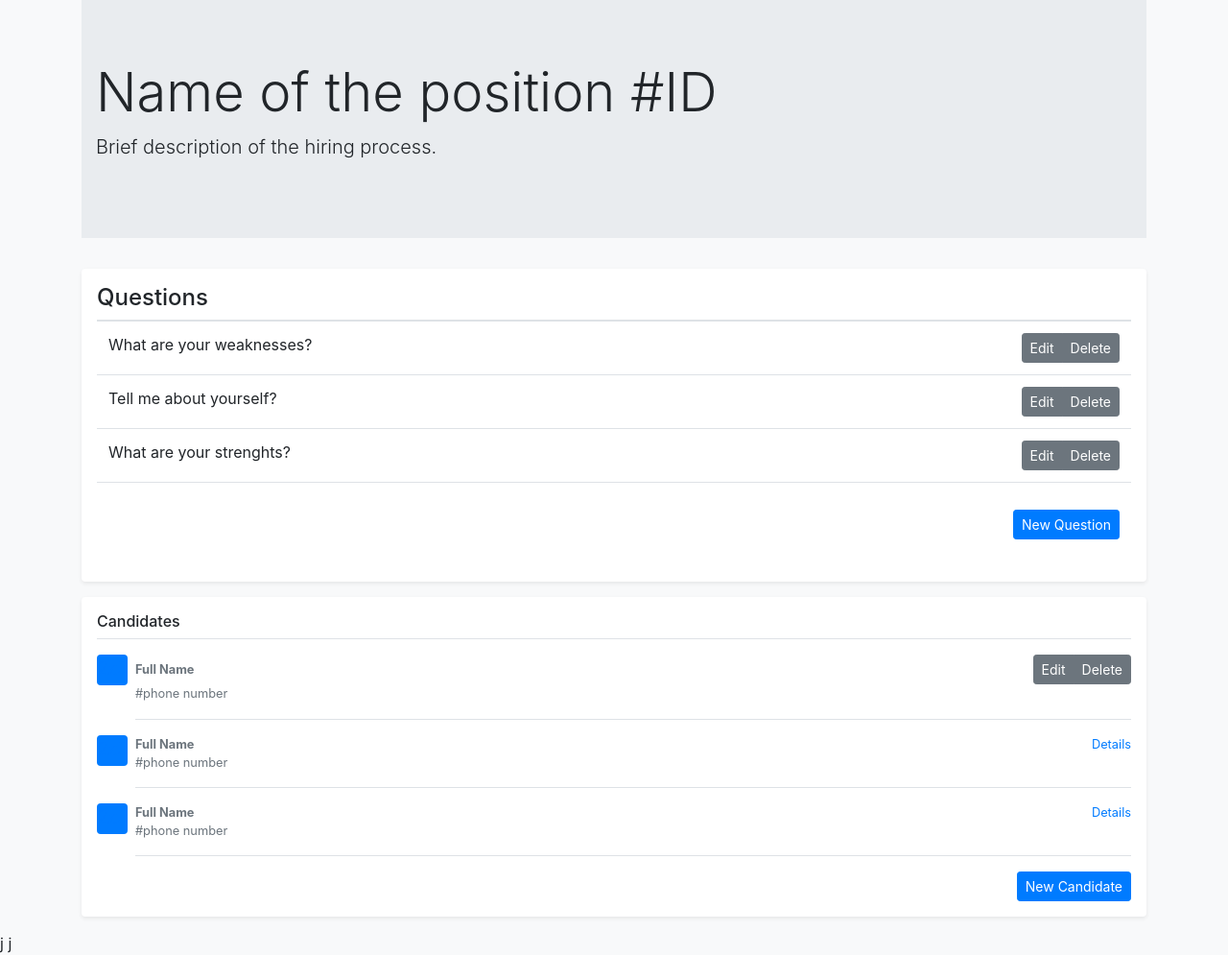
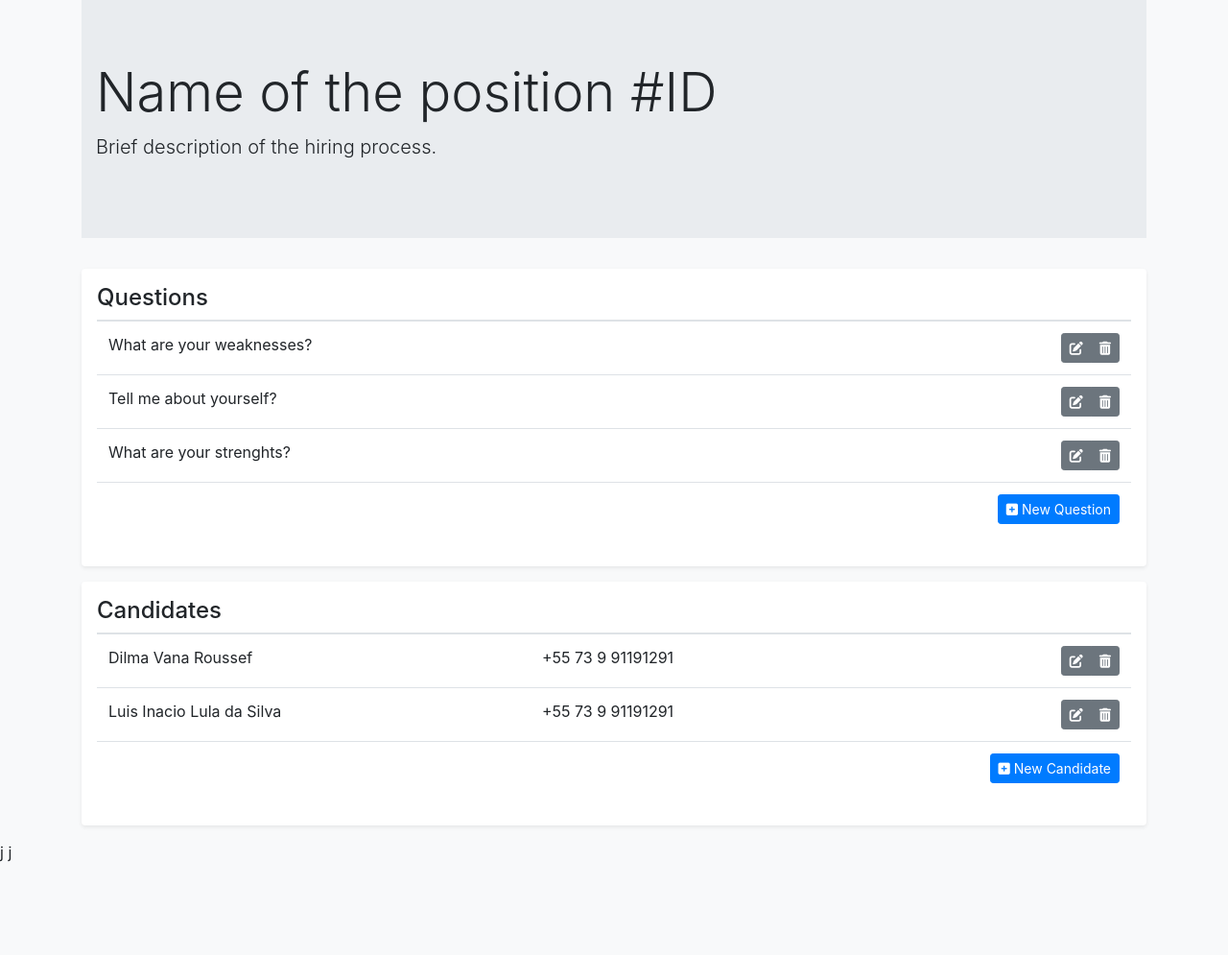
Before and after one commit to gcgbarbosa/hackaz, a PHP site: page /manage_process.php in a window 1280 px wide. Shown: the part 108-1103 px from the top of the page at 96% size. After the commit the page ends 1006 px from the top, so only its background shows below. Run offline with PHP 8.4, Linux system fonts and the light colour scheme; some libraries are stand-ins or nearby versions.

Commit message:
added the final ish version of the front end

```diff
--- a/manage_process.php
+++ b/manage_process.php
@@ -67,7 +67,7 @@
       </div>
       <!-- END JUMBOTRON -->
 
-      <div class="p-3 bg-white rounded shadow-sm">
+      <div class="my-3 p-3 bg-white rounded shadow-sm">
         <h4 class="border-bottom border-gray pb-2 mb-0">Questions</h6>
         <table class="table">
           <tbody>
@@ -75,8 +75,8 @@
               <td class="w-75">What are your weaknesses?</td>
               <td class="w-25">
                 <div class="btn-group float-right" role="group" aria-label="actions">
-                  <button type="button" class="btn btn-secondary btn-sm">Edit</button>
-                  <button type="button" class="btn btn-secondary btn-sm">Delete</button>
+                  <button type="button" class="btn btn-secondary btn-sm"><i class="fas fa-edit"></i></button>
+                  <button type="button" class="btn btn-secondary btn-sm"><i class="fas fa-trash-alt"></i></button>
                 </div>
               </td>
               </td>
@@ -85,8 +85,8 @@
               <td class="w-75">Tell me about yourself?</td>
               <td class="w-25">
                 <div class="btn-group float-right" role="group" aria-label="actions">
-                  <button type="button" class="btn btn-secondary btn-sm">Edit</button>
-                  <button type="button" class="btn btn-secondary btn-sm">Delete</button>
+                  <button type="button" class="btn btn-secondary btn-sm"><i class="fas fa-edit"></i></button>
+                  <button type="button" class="btn btn-secondary btn-sm"><i class="fas fa-trash-alt"></i></button>
                 </div>
               </td>
               </td>
@@ -95,8 +95,8 @@
               <td class="w-75">What are your strenghts?</td>
               <td class="w-25">
                 <div class="btn-group float-right" role="group" aria-label="actions">
-                  <button type="button" class="btn btn-secondary btn-sm">Edit</button>
-                  <button type="button" class="btn btn-secondary btn-sm">Delete</button>
+                  <button type="button" class="btn btn-secondary btn-sm"><i class="fas fa-edit"></i></button>
+                  <button type="button" class="btn btn-secondary btn-sm"><i class="fas fa-trash-alt"></i></button>
                 </div>
               </td>
               </td>
@@ -104,12 +104,11 @@
             <tr>
               <td class="w-75"></td>
               <td class="w-25">
-                <small class="d-block text-right mt-3">
                   <!-- Button trigger modal -->
-                  <button type="button" class="btn btn-primary btn-sm" data-toggle="modal" data-target="#new-question">
+                  <button type="button" class="btn btn-primary btn-sm float-right" data-toggle="modal" data-target="#new-question">
+                    <i class="fas fa-plus-square"></i>
                     New Question
                   </button>
-                </small>
               </td>
             </tr>
           </tbody>
@@ -118,47 +117,46 @@
 
 
       <div class="my-3 p-3 bg-white rounded shadow-sm">
-        <h6 class="border-bottom border-gray pb-2 mb-0">Candidates</h6>
-        <div class="media text-muted pt-3">
-        <svg class="bd-placeholder-img mr-2 rounded" width="32" height="32" xmlns="http://www.w3.org/2000/svg" preserveAspectRatio="xMidYMid slice" focusable="false" role="img" aria-label="Placeholder: 32x32"><title>Placeholder</title><rect width="100%" height="100%" fill="#007bff"/><text x="50%" y="50%" fill="#007bff" dy=".3em">32x32</text></svg>
-          <div class="media-body pb-3 mb-0 small lh-125 border-bottom border-gray">
-            <div class="d-flex justify-content-between align-items-center w-100">
-              <strong class="text-gray-dark">Full Name</strong>
-               <div class="btn-group" role="group" aria-label="Basic example">
-                <button type="button" class="btn btn-secondary btn-sm">Edit</button>
-                <button type="button" class="btn btn-secondary btn-sm">Delete</button>
-              </div>
-            </div>
-            <span class="d-block">#phone number</span>
-          </div>
-        </div>
-        <div class="media text-muted pt-3">
-          <svg class="bd-placeholder-img mr-2 rounded" width="32" height="32" xmlns="http://www.w3.org/2000/svg" preserveAspectRatio="xMidYMid slice" focusable="false" role="img" aria-label="Placeholder: 32x32"><title>Placeholder</title><rect width="100%" height="100%" fill="#007bff"/><text x="50%" y="50%" fill="#007bff" dy=".3em">32x32</text></svg>
-          <div class="media-body pb-3 mb-0 small lh-125 border-bottom border-gray">
-            <div class="d-flex justify-content-between align-items-center w-100">
-              <strong class="text-gray-dark">Full Name</strong>
-              <a href="#">Details</a>
-            </div>
-            <span class="d-block">#phone number</span>
-          </div>
-        </div>
-        <div class="media text-muted pt-3">
-          <svg class="bd-placeholder-img mr-2 rounded" width="32" height="32" xmlns="http://www.w3.org/2000/svg" preserveAspectRatio="xMidYMid slice" focusable="false" role="img" aria-label="Placeholder: 32x32"><title>Placeholder</title><rect width="100%" height="100%" fill="#007bff"/><text x="50%" y="50%" fill="#007bff" dy=".3em">32x32</text></svg>
-          <div class="media-body pb-3 mb-0 small lh-125 border-bottom border-gray">
-            <div class="d-flex justify-content-between align-items-center w-100">
-              <strong class="text-gray-dark">Full Name</strong>
-              <a href="#">Details</a>
-            </div>
-            <span class="d-block">#phone number</span>
-          </div>
-        </div>
-        <small class="d-block text-right mt-3">
-          <!-- Button trigger modal -->
-          <button type="button" class="btn btn-primary btn-sm" data-toggle="modal" data-target="#new-candidate">
-            New Candidate
-          </button>
-        </small>
+        <h4 class="border-bottom border-gray pb-2 mb-0">Candidates</h6>
+        <table class="table">
+          <tbody>
+            <tr>
+              <td class="w-40">Dilma Vana Roussef</td>
+              <td class="w-35">+55 73 9 91191291</td>
+              <td class="w-25">
+                <div class="btn-group float-right" role="group" aria-label="actions">
+                  <button type="button" class="btn btn-secondary btn-sm"><i class="fas fa-edit"></i></button>
+                  <button type="button" class="btn btn-secondary btn-sm"><i class="fas fa-trash-alt"></i></button>
+                </div>
+              </td>
+            </tr>
+
+            <tr>
+              <td class="w-40">Luis Inacio Lula da Silva</td>
+              <td class="w-35">+55 73 9 91191291</td>
+              <td class="w-25">
+                <div class="btn-group float-right" role="group" aria-label="actions">
+                  <button type="button" class="btn btn-secondary btn-sm"><i class="fas fa-edit"></i></button>
+                  <button type="button" class="btn btn-secondary btn-sm"><i class="fas fa-trash-alt"></i></button>
+                </div>
+              </td>
+            </tr>
+
+            <tr>
+              <td class="w-40"></td>
+              <td class="w-35"></td>
+              <td class="w-25">
+                  <!-- Button trigger modal -->
+                  <button type="button" class="btn btn-primary btn-sm float-right" data-toggle="modal" data-target="#new-candidate">
+                    <i class="fas fa-plus-square"></i>
+                    New Candidate
+                  </button>
+              </td>
+            </tr>
+          </tbody>
+        </table>
       </div>
+
     </main>
 
     <!-- Optional JavaScript -->
@@ -172,6 +170,7 @@
       integrity="sha384-6khuMg9gaYr5AxOqhkVIODVIvm9ynTT5J4V1cfthmT+emCG6yVmEZsRHdxlotUnm" crossorigin="anonymous">
     </script>
 
+    <script src="https://kit.fontawesome.com/6bcd798364.js" crossorigin="anonymous"></script>
 
     <!-- MODAL NEW CANDIDATE -->
     <div class="modal fade" id="new-candidate" tabindex="-1" role="dialog" aria-labelledby="new-candidate-modal-center-title" aria-hidden="true">
```
Also changed, not shown: dashboard.php (+43 -9 lines).
